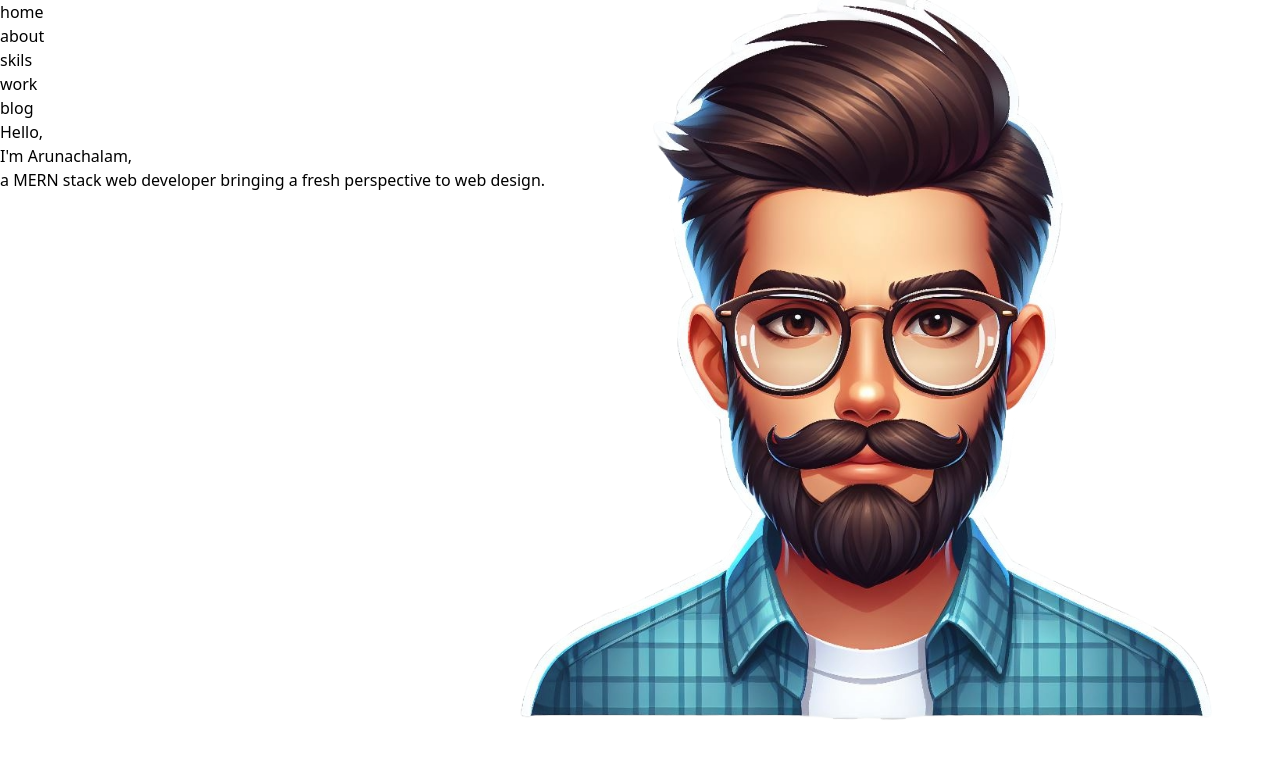
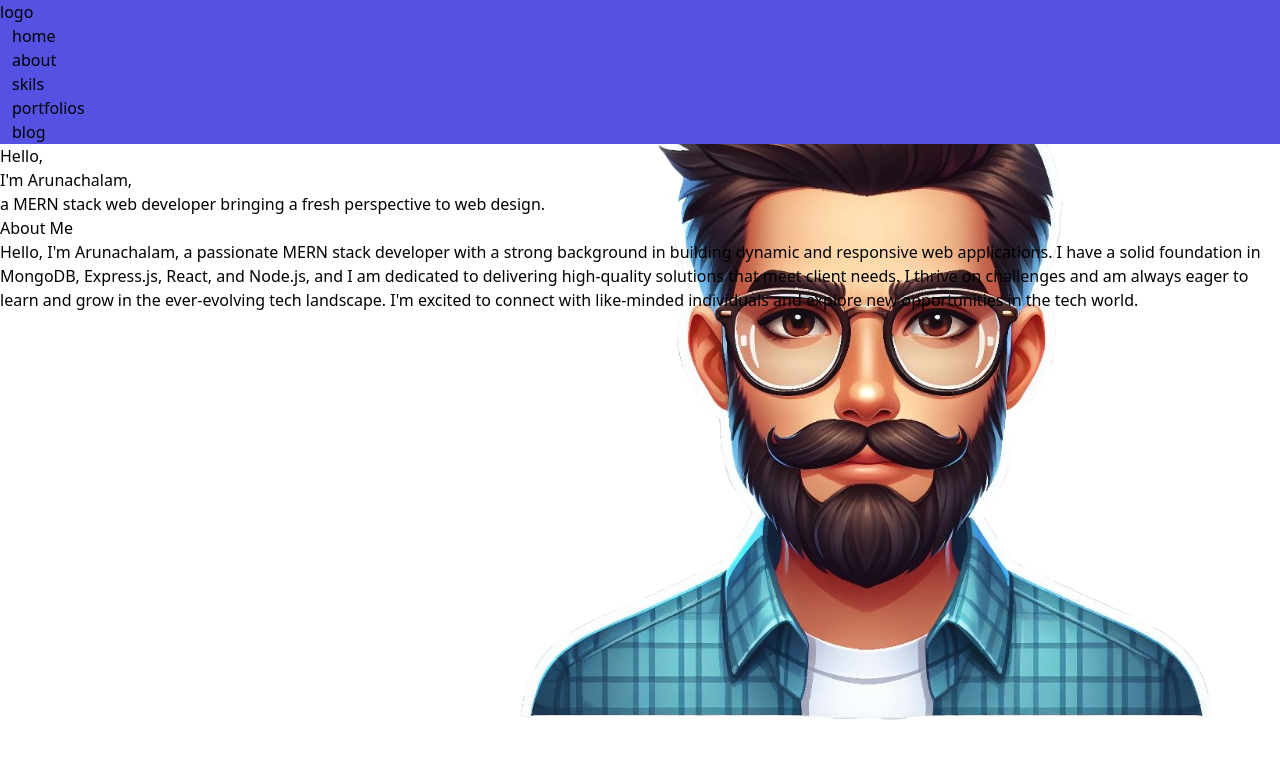
Before and after one commit to arun2352000/MyPortfolio, a React (Vite) app: page / in a window 1280 px wide. Shown: the top 758 px of the page. Built offline with nearby package versions, Linux system fonts and the light colour scheme.

Commit message:
update css and navebar

```diff
--- a/src/App.css
+++ b/src/App.css
@@ -1,42 +1,12 @@
-/* #root {
-  max-width: 1280px;
-  margin: 0 auto;
-  padding: 2rem;
-  text-align: center;
+@tailwind base;
+@tailwind components;
+@tailwind utilities;
+
+header ul li {
+  @apply px-3;
 }
 
-.logo {
-  height: 6em;
-  padding: 1.5em;
-  will-change: filter;
-  transition: filter 300ms;
+.bg-primary{
+
+  background: rgb(85, 81, 227);
 }
-.logo:hover {
-  filter: drop-shadow(0 0 2em #646cffaa);
-}
-.logo.react:hover {
-  filter: drop-shadow(0 0 2em #61dafbaa);
-}
-
-@keyframes logo-spin {
-  from {
-    transform: rotate(0deg);
-  }
-  to {
-    transform: rotate(360deg);
-  }
-}
-
-@media (prefers-reduced-motion: no-preference) {
-  a:nth-of-type(2) .logo {
-    animation: logo-spin infinite 20s linear;
-  }
-}
-
-.card {
-  padding: 2em;
-}
-
-.read-the-docs {
-  color: #888;
-} */
--- a/src/App.jsx
+++ b/src/App.jsx
@@ -1,7 +1,9 @@
+
 import React from 'react';
 import Home from './components/Home';
 import Navigationbar from './components/Navigationbar';
 import { BrowserRouter, Route, Routes } from 'react-router-dom';
+import './App.css'
 const App = () => {
   return (
     <div>
--- a/src/components/Home.jsx
+++ b/src/components/Home.jsx
@@ -17,7 +17,16 @@ const Home = () => {
             className="profile-image img-fluid"
           />
         </div>
+        <div>
 
+        <h1>About Me</h1>
+        <p>Hello, I'm Arunachalam, a passionate MERN stack developer with a strong background in building dynamic and responsive web applications.
+           I have a solid foundation in MongoDB, Express.js, React, and Node.js, and I am dedicated to delivering high-quality solutions that meet client needs.
+           I thrive on challenges and am always eager to learn and grow in the ever-evolving tech landscape.
+           I'm excited to connect with like-minded individuals and explore new opportunities in the tech world.
+           </p>
+
+        </div>
       </div>
     );
 };
--- a/src/components/Navigationbar.jsx
+++ b/src/components/Navigationbar.jsx
@@ -3,17 +3,20 @@ import { Link } from 'react-router-dom';
 const Navigationbar = () => {
     return (
         <div>
+            <header className="flex justify-between bg-primary">
+                <a href="#">logo</a>
                 <div>
-                <ul>
+                    <ul className='flex'>
                         <li><Link to="/Home" className="nav-link" href="#">
                         home
                         </Link></li>
                         <li>about</li>
                         <li>skils</li>
-                    <li>work</li>
+                        <li>portfolios</li>
                         <li>blog</li>
                     </ul>
                 </div>
+            </header>
         </div>
     );
 };
```
Also changed, not shown: src/index.css (+0 -68 lines). Lines whose indentation alone changed are shown as unchanged.
